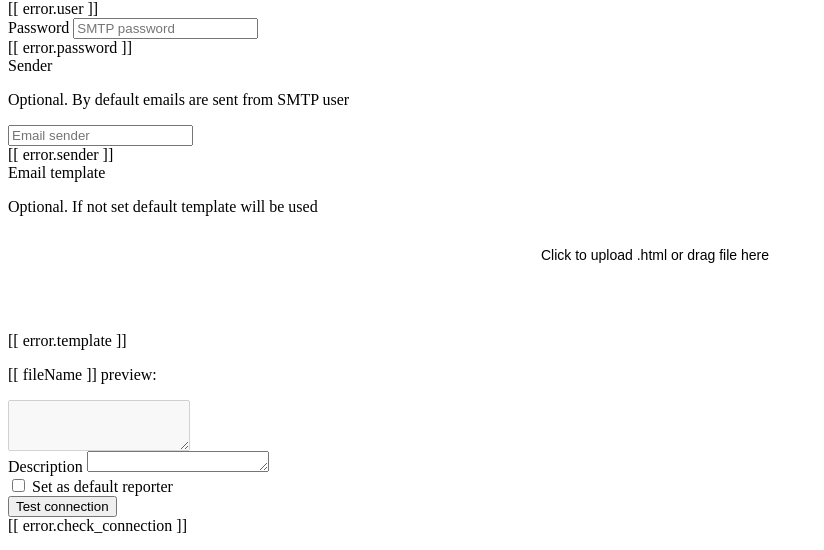
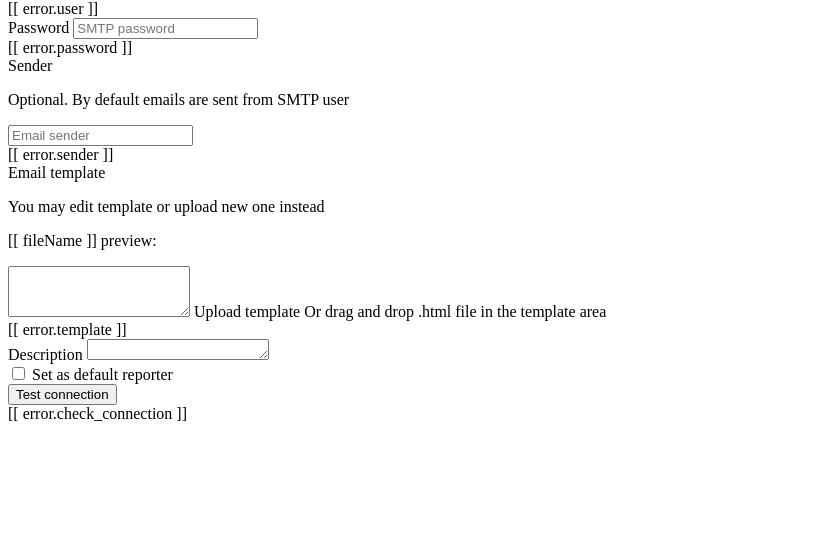
Before and after one commit to carrier-io/email-integration, a Python web app: template templates/email_integration.html in a window 1280 px wide. Shown: the part 250-800 px from the top of the page, without its empty margins (0-824 px from the left). Run offline with Jinja, Linux system fonts and the light colour scheme; the template is opened without the code that fills it, so the values that code supplies are empty.

Commit message:
integration fixes

```diff
--- a/components.py
+++ b/components.py
@@ -1,7 +1,12 @@
+import base64
+
 from flask import render_template
+
+from plugins.reporter_email.models.integration_pd import IntegrationModel
 
 
 def render_integration_create_modal(context, slot, payload):
+    payload['default_template'] = base64.b64decode(IntegrationModel._default_template).decode('utf-8')
     return render_template(
         'email_integration.html',
         config=payload
--- a/static/js/integrations.js
+++ b/static/js/integrations.js
@@ -8,10 +8,9 @@
     delete: id => {
         emailVm.load({id})
         emailVm.delete()
-    }
-}
-
-const emailInitialState = () => ({
+    },
+    defaultTemplate: '',
+    initialState: () => ({
         host: '',
         port: null,
         user: '',
@@ -23,9 +22,11 @@
         error: {},
         test_connection_status: 0,
         id: null,
-    template: '',
+        template: Email.defaultTemplate,
         fileName: ''
     })
+}
+
 
 const emailApp = Vue.createApp({
     delimiters: ['[[', ']]'],
@@ -39,11 +40,10 @@
         return {
             pluginName: 'reporter_email',
             modal: $('#reporter_email_integration'),
-            ...emailInitialState()
+            ...Email.initialState()
         }
     },
     mounted() {
-        console.log('mounted', this.$el)
         this.modal.on('hidden.bs.modal', e => {
             this.clear()
         })
@@ -56,7 +56,17 @@
             return getSelectedProjectId()
         },
         body_data() {
-            const {host, port, user, password: passwd, sender, description, is_default, project_id, template} = this
+            const {
+                host,
+                port,
+                user,
+                password: passwd,
+                sender,
+                description,
+                is_default,
+                project_id,
+                base64Template: template
+            } = this
             return {host, port, user, passwd, sender, description, is_default, project_id, template}
         },
         test_connection_class() {
@@ -68,20 +78,8 @@
                 return 'btn-secondary'
             }
         },
-        base64DisplayValue() {
-            console.log('TTTTT', this.template)
-            if (this.template === '') return ''
-            const data = this.template.split('data:text/html;base64,')[1]
-            try {
-                return atob(data)
-            } catch (e) {
-                console.error(e)
-                this.error.template = 'Only files of data:text/html;base64 are supported'
-                this.template = ''
-                this.fileName = ''
-                return ''
-            }
-
+        base64Template() {
+            return btoa(this.template)
         }
     },
     watch: {
@@ -92,28 +90,19 @@
         }
     },
     methods: {
-        handleFileUpload(event) {
-            const input = event.target
-            if (input.files && input.files[0]) {
-                let reader = new FileReader()
-                reader.onload = (e) => {
-                    delete this.error.template
-                    this.template = e.target.result
-                    this.fileName = input.files[0].name
-                    // input.setAttribute("data-title", fileName)
-                    // console.log(e.target.result)
-                }
-                reader.onerror = (e) => {
-                    this.error.template = 'error reading file'
+        loadBase64(b64text) {
+            if (b64text === '') return ''
+            try {
+                return atob(b64text)
+            } catch (e) {
+                console.error(e)
+                this.error.template = 'Only files of data:text/html;base64 are supported'
                 this.template = ''
                 this.fileName = ''
+                return ''
             }
-                reader.readAsDataURL(input.files[0])
-            }
-
         },
         test_connection() {
-            console.log('TEST CONN', this.$data)
             this.is_fetching = true
             fetch(this.apiPath + 'check_settings', {
                 method: 'POST',
@@ -131,7 +120,7 @@
         clear() {
             Object.assign(this.$data, {
                 ...this.$data,
-                ...emailInitialState(),
+                ...Email.initialState(),
             })
         },
         load(stateData) {
@@ -140,6 +129,7 @@
                 ...stateData,
                 pluginName: 'reporter_email',
                 modal: $('#reporter_email_integration'),
+                template: this.loadBase64(stateData.template)
             })
         },
         create() {
@@ -149,7 +139,6 @@
                 headers: {'Content-Type': 'application/json'},
                 body: JSON.stringify(this.body_data)
             }).then(response => {
-                console.log(response)
                 this.is_fetching = false
                 if (response.ok) {
                     this.modal.modal('hide')
@@ -175,17 +164,14 @@
             } catch (e) {
                 alertMain.add(e, 'danger-overlay')
             }
-
         },
         update() {
-            console.log('update')
             this.is_fetching = true
             fetch(this.apiPath + this.id, {
                 method: 'PUT',
                 headers: {'Content-Type': 'application/json'},
                 body: JSON.stringify(this.body_data)
             }).then(response => {
-                console.log(response)
                 this.is_fetching = false
                 if (response.ok) {
                     this.modal.modal('hide')
@@ -198,12 +184,10 @@
             })
         },
         delete() {
-            console.log('deleteIntegration')
             this.is_fetching = true
             fetch(this.apiPath + this.id, {
                 method: 'DELETE',
             }).then(response => {
-                console.log(response)
                 this.is_fetching = false
                 if (response.ok) {
                     location.reload()
@@ -214,10 +198,35 @@
                     alertMain.add(`Deletion error. <button class="btn btn-primary" @click="modal.modal('show')">Open modal<button>`)
                 }
             })
+        },
+        handleFileUpload(file) {
+            let reader = new FileReader()
+            reader.onload = (evt) => {
+                this.template = this.loadBase64(evt.target.result.split('data:text/html;base64,')[1])
             }
+            reader.onerror = (e) => {
+                this.error.template = 'error reading file'
+                this.template = ''
+                this.fileName = ''
+            }
+            delete this.error.template
+            this.fileName = file.name
+            reader.readAsDataURL(file)
+        },
+        handleDrop(e) {
+            const file = e.dataTransfer.files[0]
+            file && this.handleFileUpload(file)
+        },
+        handleInputFile(event) {
+            const input = event.target
+            if (input.files && input.files[0]) {
+                this.handleFileUpload(input.files[0])
+            }
+        },
     }
 
 })
+
 emailApp.config.compilerOptions.isCustomElement = tag => ['h9', 'h13'].includes(tag)
 
 const emailVm = emailApp.mount('#reporter_email_integration')
@@ -225,10 +234,10 @@
 $(document).ready(() => {
     $('#reporter_email_integration').on('dragover', (e) => {
         e.preventDefault()
-        $('#reporter_email_integration input[type=file]').css({'height': '300px'})
+        $('#reporter_email_template_area').css({'height': '300px', 'border': '2px dashed var(--basic)'})
     })
     $('#reporter_email_integration').on('drop', (e) => {
-        !(e.target.tagName.toLowerCase() === 'input' && e.target.type === 'file') && e.preventDefault()
-        $('#reporter_email_integration input[type=file]').css({'height': '100px'})
+        e.preventDefault()
+        $('#reporter_email_template_area').css({'height': '100px', 'border': ''})
     })
 })
--- a/templates/email_integration.html
+++ b/templates/email_integration.html
@@ -1,6 +1,3 @@
-<link rel="stylesheet" type="text/css"
-      href="{{ url_for('reporter_email.static', filename='css/reporter_email_integration.css') }}"/>
-
 {% set name = "reporter_email" %}
 
 <button type="button"
@@ -14,8 +11,11 @@
     <div class="col">Email</div>
 </button>
 
-<div class="modal modal-small fixed-left fade shadow-sm" tabindex="-1" role="dialog" id="{{ name }}_integration">
-    <div class="modal-dialog modal-dialog-aside" role="document">
+<div class="modal modal-small fixed-left fade shadow-sm" tabindex="-1" role="dialog"
+     id="{{ name }}_integration"
+>
+    <div class="modal-dialog modal-dialog-aside" role="document"
+    >
         <div class="modal-content">
             <div class="modal-header">
                 <div class="row w-100">
@@ -78,22 +78,29 @@
 
                             <h9>Email template</h9>
                             <p>
-                                <h13>Optional. If not set default template will be used</h13>
+                                <h13>You may edit template or upload new one instead</h13>
                             </p>
                             <div class="form-group">
+
+                                <p v-if="fileName">
+                                    <h13>[[ fileName ]] preview:</h13>
+                                </p>
+                                <textarea class="form-control" rows="3"
+                                          id="{{ name }}_template_area"
+                                          v-model="template"
+                                          @drop.prevent="handleDrop"
+                                ></textarea>
+                                <label for="{{ name }}_upload">
+                                    <span class="btn btn-secondary">Upload template</span>
+                                    <h13>Or drag and drop .html file in the template area</h13>
+                                </label>
                                 <input type="file" accept="text/html" class="form-control form-control-alternative"
-                                       @change="handleFileUpload"
+                                       id="{{ name }}_upload"
+                                       style="display: none"
+                                       @change="handleInputFile"
                                        :class="{ 'is-invalid': error.template }"
                                 >
                                 <div class="invalid-feedback">[[ error.template ]]</div>
-                                <p v-if="base64DisplayValue">
-                                    <h13>[[ fileName ]] preview:</h13>
-                                </p>
-                                <textarea class="form-control" rows="3" disabled readonly
-                                          v-if="base64DisplayValue"
-                                          :value="base64DisplayValue"
-                                >
-                            </textarea>
                             </div>
 
                         </div>
@@ -126,3 +133,9 @@
 </div>
 
 <script src="{{ url_for(name + '.static', filename='js/integrations.js') }}" type="text/javascript"></script>
+<script>
+    $(document).ready(() => {
+        Email.defaultTemplate = "{{ config['default_template'] | safe }}"
+        emailVm.template = Email.defaultTemplate
+    })
+</script>
```
Also changed, not shown: models/integration_pd.py (+12 -2 lines), static/css/reporter_email_integration.css (deleted, +0 -46 lines). Lines whose indentation alone changed are shown as unchanged.
